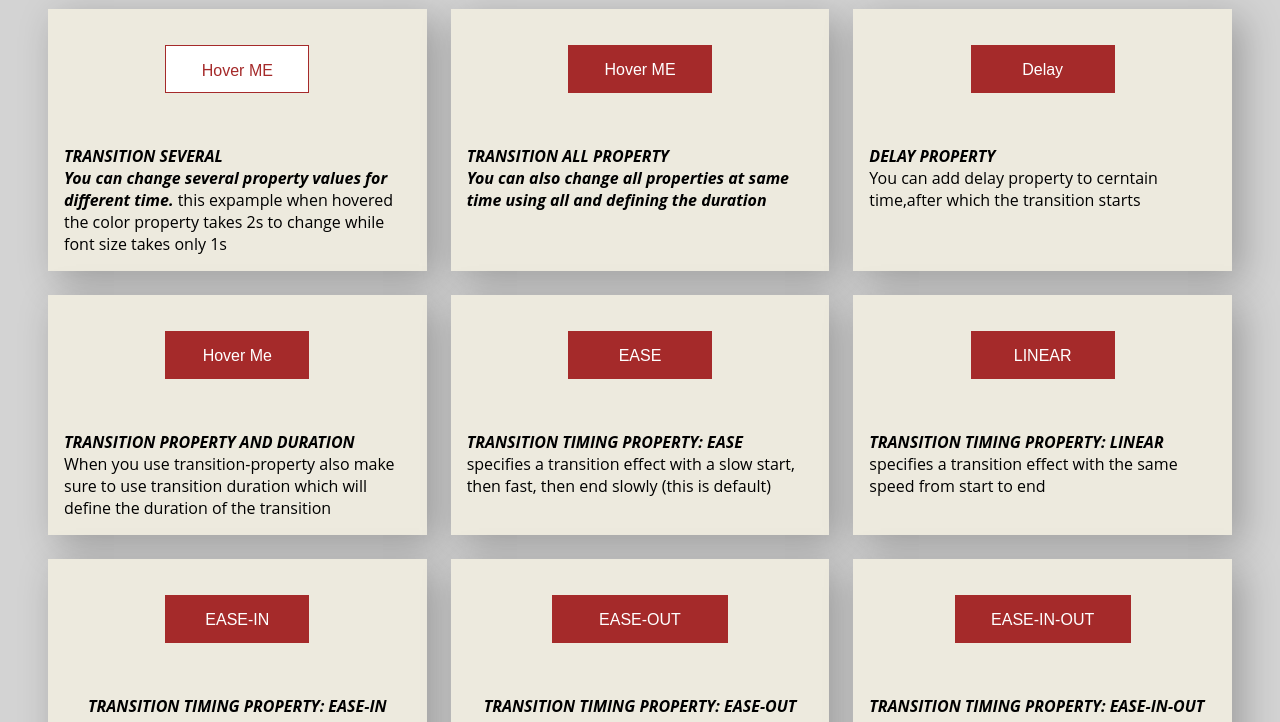
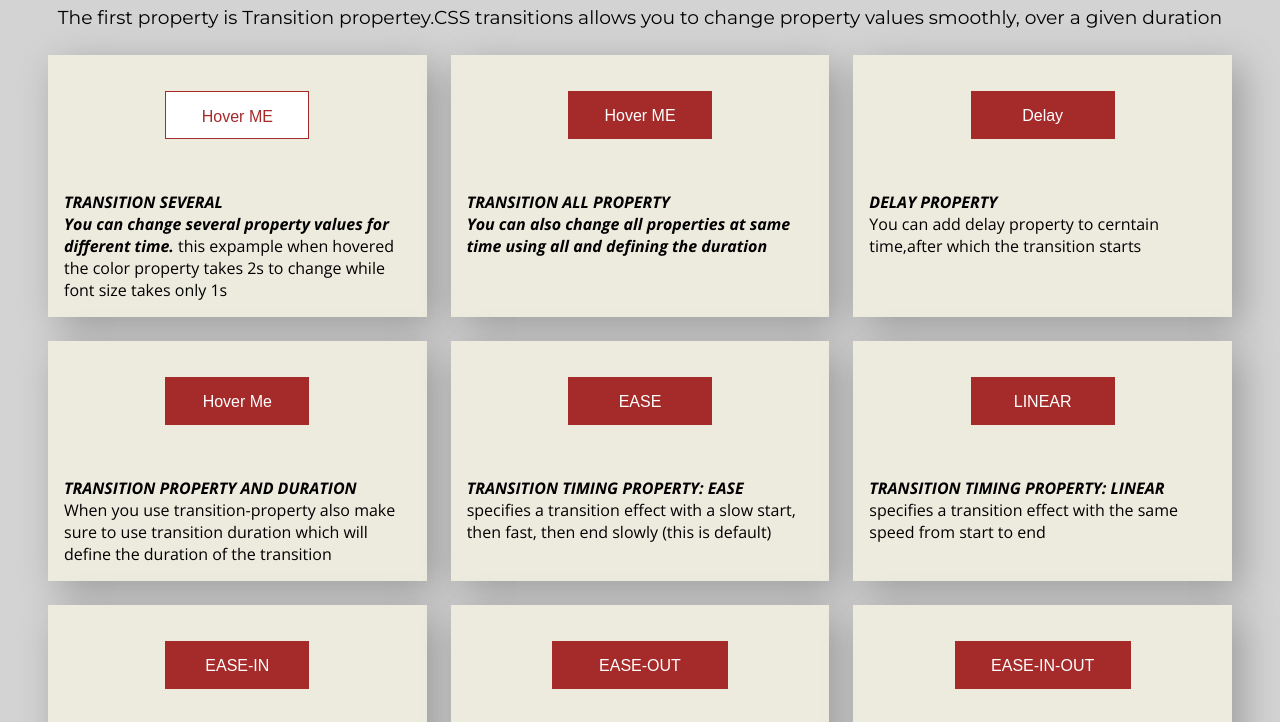
Before and after one commit to nirajan128/cssAnimationRoadmap, a plain HTML site: page index.html in a window 1280 px wide. Shown: the part 127-849 px from the top of the page. Drawn offline with nearby package versions, Linux system fonts and the light colour scheme.

Commit message:
font test2

```diff
--- a/style.css
+++ b/style.css
@@ -1,4 +1,6 @@
 
+@import url('https://fonts.googleapis.com/css2?family=Montserrat:ital,wght@0,100..900;1,100..900&display=swap');
+@import url('https://fonts.googleapis.com/css2?family=Open+Sans:ital,wght@0,300..800;1,300..800&display=swap');
 *{
     box-sizing: border-box;
     margin: 0;
@@ -11,7 +13,7 @@ body{
     background-color: #d3d3d3;
 }
 
-h1{
+h1,h2,h3{
     text-align: center;
     padding: 0.5em;
     font-family: "Montserrat", sans-serif;
```
